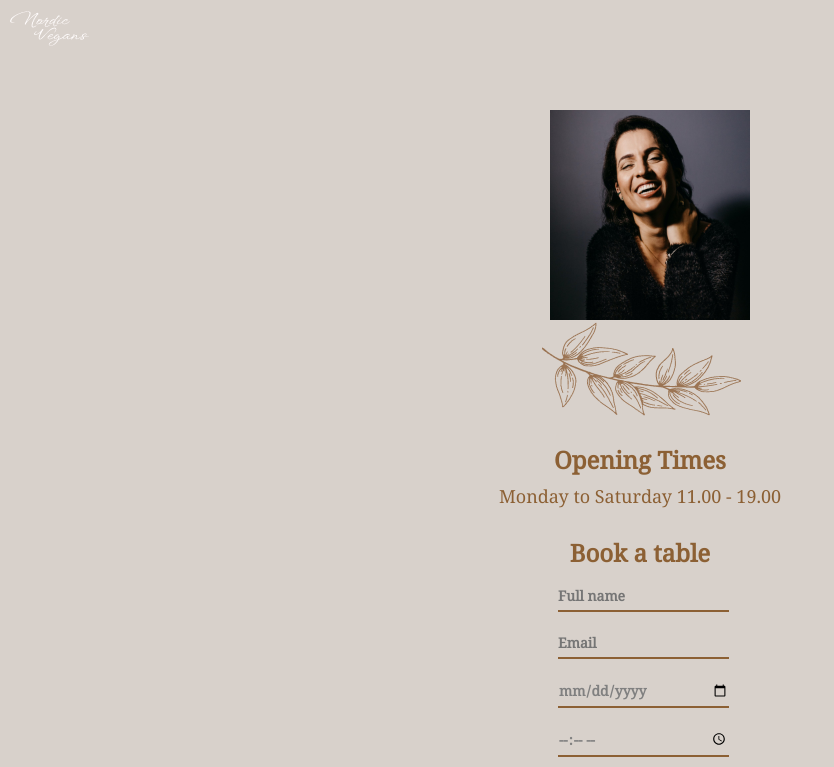
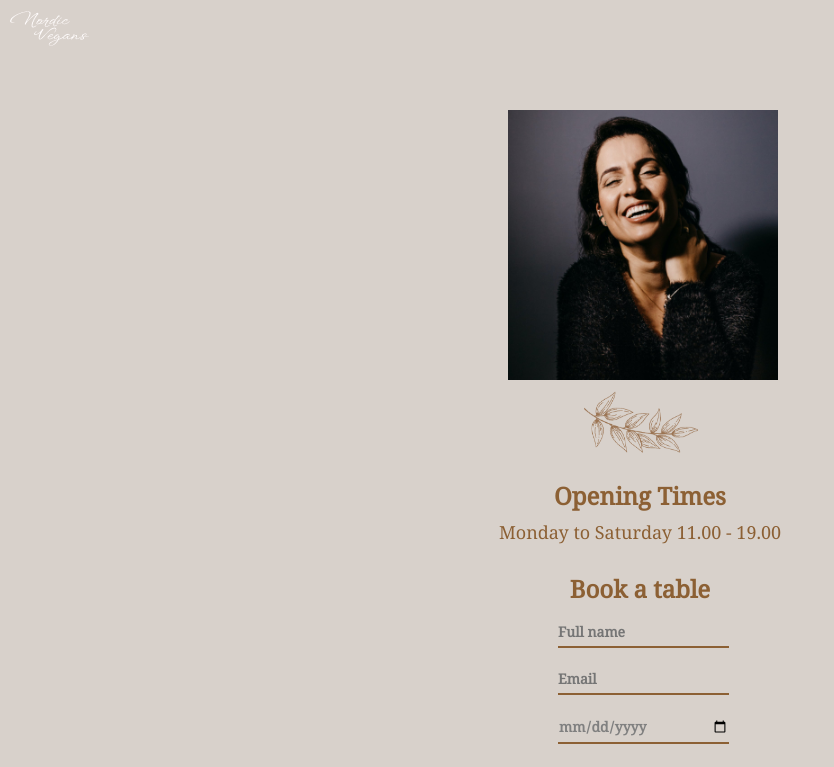
Before and after one commit to KatheRojasO/vegan-restaurant, a React (Create React App) app: page /contact in a window 1280 px wide. Shown: the top 767 px of the page, without its empty margins (0-834 px from the left). Built offline with nearby package versions, Linux system fonts and the light colour scheme; a web font is replaced by a local one.

Commit message:
Set up contact section for mobiles

```diff
--- a/src/css/pages/Contact.css
+++ b/src/css/pages/Contact.css
@@ -5,9 +5,9 @@
 }
 
 .contact-info .owner {
-  width: 200px;
-  height: 210px;
-  margin: 40px 0 0 20px;
+  width: 220px;
+  height: 220px;
+  margin: 40px 0 5px 20px;
 }
 
 .contact-info .map {
@@ -19,3 +19,36 @@
 .contact-info > h2 {
   margin-top: 20px;
 }
+
+.bg-img {
+  width: 101px;
+  height: 50px;
+}
+
+/* Mobile M */
+@media screen and (min-width: 375px) {
+  .bg-img {
+    width: 115px;
+    height: 65px;
+  }
+
+  .contact-info .owner {
+    width: 240px;
+    height: 240px;
+    margin: 40px 0 5px 5px;
+  }
+}
+
+/* Mobile L */
+@media screen and (min-width: 425px) {
+  .bg-img {
+    width: 115px;
+    height: 65px;
+  }
+
+  .contact-info .owner {
+    width: 270px;
+    height: 270px;
+    margin: 40px 0 10px 5px;
+  }
+}
--- a/src/css/styles.css
+++ b/src/css/styles.css
@@ -8,6 +8,6 @@
 @import './pages/Hero.css';
 @import './pages/MainPage.css';
 @import './components/Footer.css';
-@import './pages/CategoryInfo.css';
+@import './components/CategoryInfo.css';
 @import './pages/Contact.css';
 @import './components/Form.css';
```
Also changed, not shown: src/css/components/CategoryInfo.css (renamed from src/css/pages/CategoryInfo.css).
